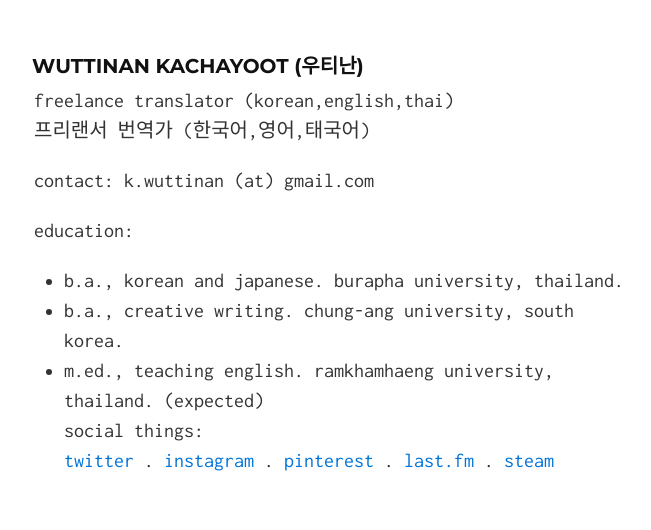
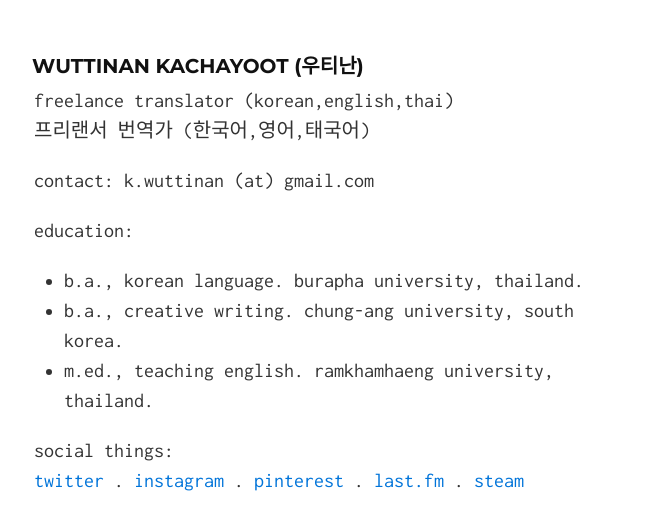
Before and after one commit to wuttinan/wuttinan.github.io, a Jekyll site: the page built from index.md, in a window 1280 px wide, cut to the strip 204-734 px from the top of the page. Shown: the whole strip, without its empty margins (306-957 px from the left). Built offline with Jekyll 4.4.1, drawn with Linux system fonts in a browser that asks for light colours.

Commit message:
Update index.md
update education info

```diff
--- a/index.md
+++ b/index.md
@@ -10,8 +10,9 @@ freelance translator (korean,english,thai)
 contact: k.wuttinan (at) gmail.com
 
 education:
-- b.a., korean and japanese. burapha university, thailand.
+- b.a., korean language. burapha university, thailand.
 - b.a., creative writing. chung-ang university, south korea.
-- m.ed., teaching english. ramkhamhaeng university, thailand. (expected)
+- m.ed., teaching english. ramkhamhaeng university, thailand.
+
 social things:
 [twitter](http://twitter.com/wuttinan) . [instagram](http://instagr.am/wuttinanp) . [pinterest](http://pinterest.com/wuttinan) . [last.fm](http://last.fm/user/ping880727) . [steam](http://steamcommunity.com/id/wuttinan)
```
